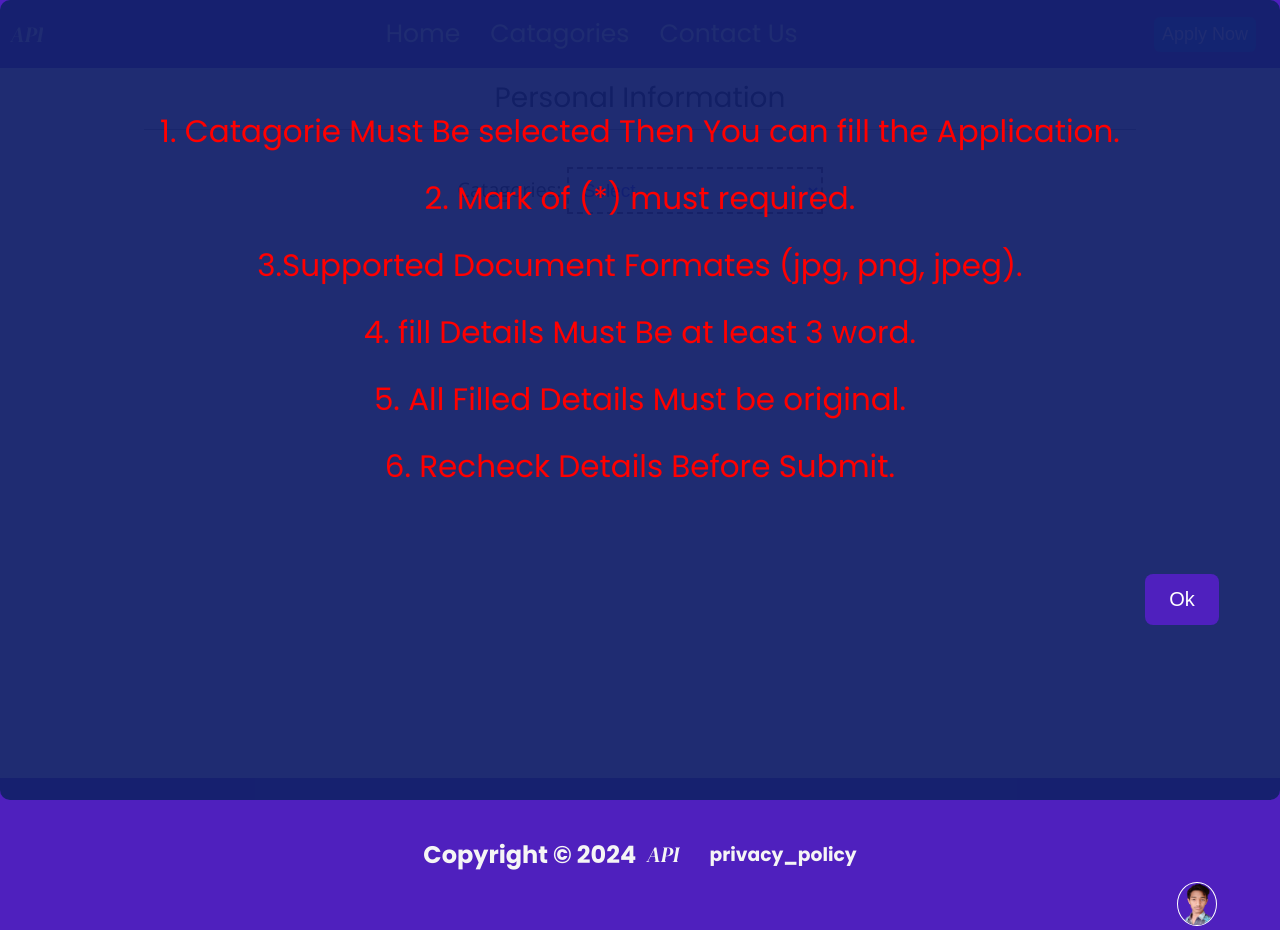
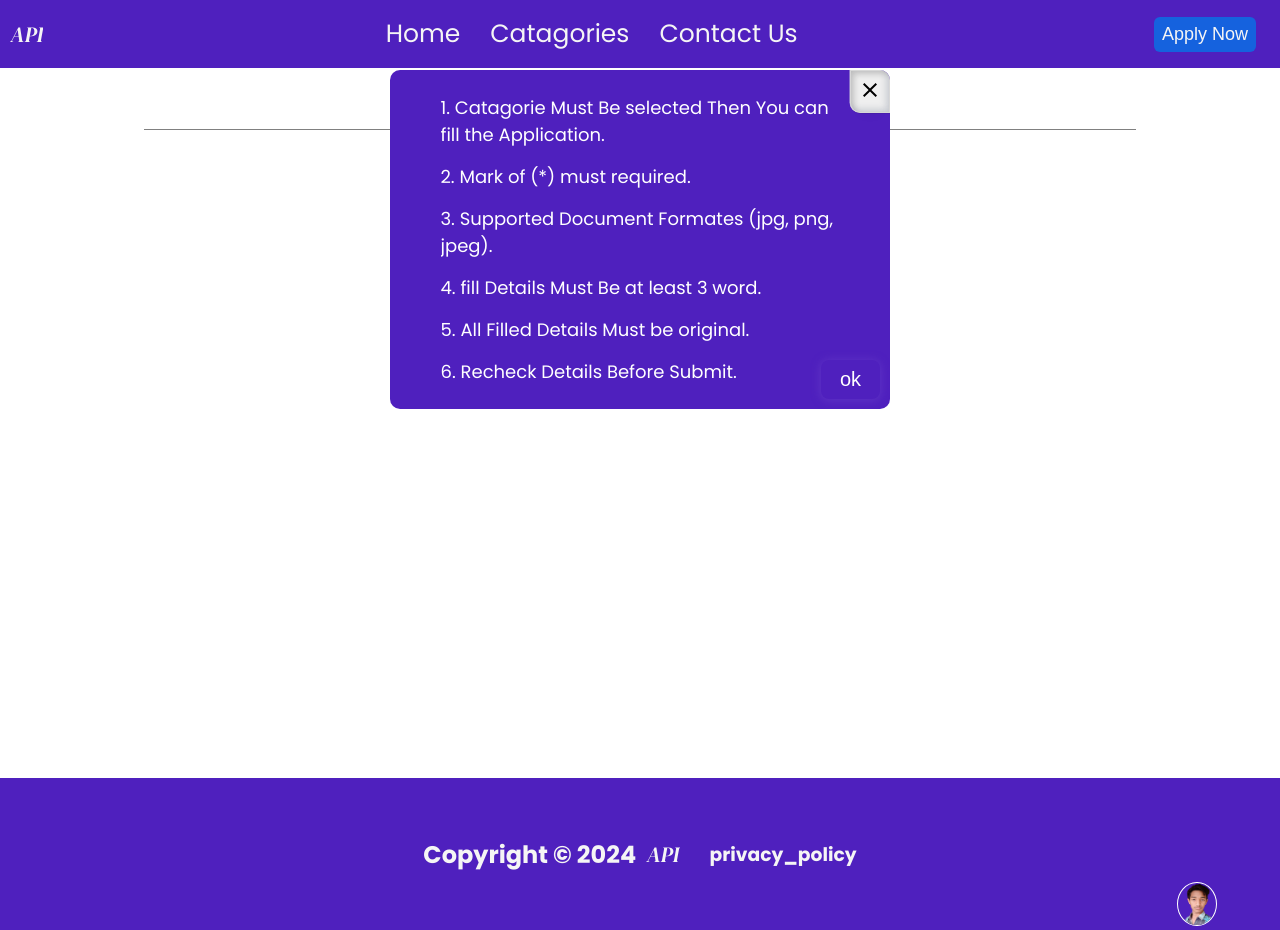
Before and after one commit to subratamondal1029/api-project, a plain HTML site: page html-files/apply.html in a window 1280 px wide. Drawn offline with nearby package versions, Linux system fonts and the light colour scheme; a web font is replaced by a local one.

Commit message:
disclaimer styling and scripting is done

```diff
--- a/css-files/apply.css
+++ b/css-files/apply.css
@@ -1,61 +1,102 @@
 @import url("https://fonts.googleapis.com/css2?family=Open+Sans&display=swap");
 @import url(style.css);
-
-
 
 /* styling apply  */
 
 /* disclaimer styling */
-
-#disclaimer {
-    /* background-color: rgb(139, 71, 71); */
+#disclaimerOverlay {
+  background: transparent;
+  position: fixed;
+  width: 100vw;
   height: 100vh;
-    width: 100vw;
-    position: fixed;
-    z-index: 130;
-    bottom: 0.1px;
-    right: 0.1px;
-    /* display: none; */
+  top: 0;
+  z-index: 11;
+  left: 0;
+  display: flex;
   justify-content: center;
-    flex-direction: column;
-    align-items: center;
+  align-items: flex-start;
 }
 
-/* main container styling */
-
-#disclaimer_container {
-    background-color: rgba(20, 33, 107, 0.95);
-    border-radius: 10px;
-    min-width: 60vw;
-    height: 100%;
-    /* border: 2px solid red; */
+#loading {
+  position: absolute;
+  inset: 0;
+  margin: auto;
+  width: 100vw;
+  height: 100vh;
+  display: flex;
+  justify-content: center;
+  align-items: center;
+  background-color: white;
 }
 
-#disclaimer_content{
-
-  margin-top: 10px;
+#loading img {
+  width: 100px;
 }
 
-/* disclaimer content styling */
-
-#disclaimer_content ul {
-    /* border: 2px solid red; */
-    text-align: center;
-    padding: 5vw;
-    margin-top: 24px;
+#disclaimerContainer {
+  max-width: 500px;
+  width: 90vw;
+  color: white;
+  background-color: var(--HFbgcolor);
+  border-radius: 10px;
+  position: relative;
+  transform: scale(0) translateY(-150%);
+  transition: all 0.3s ease-in;
+  user-select: none;
+  display: flex;
+  justify-content: center;
+  margin-top: 70px;
 }
 
-#disclaimer_content ul li {
-    padding: 10px;
-    color: red;
-    font-size: 31px;
+#disclaimerContainer.show {
+  transform: scale(1) translateY(0%);
 }
 
-/* disclaimer button styling */
+.closeBtn {
+  position: absolute;
+  right: 0;
+}
 
-#disclaimer_btn {
-    text-align: right;
-    padding-right: 4vw;
+.closeBtn.icon {
+  border: none;
+  /* background-color: #ffffff; */
+  padding: 7px;
+  border-radius: 0 0 0 10px;
+  cursor: pointer;
+  box-shadow: inset 4px 4px 6px -1px rgba(0, 0, 0, 0.2),
+    inset -4px -4px 6px -1px rgb(186 191 199 / 70%),
+    -0.5px -0.5px 0px rgb(196 190 221), 0.5px 0.5px 0px rgba(0, 0, 0, 0.15),
+    0px 12px 10px -10px rgba(0, 0, 0, 0.05);
+  border: 1px solid rgba(0, 0, 0, 0.1);
+}
+
+.closeBtn.icon img {
+  transition: all 0.2s ease-out;
+  user-select: none;
+}
+
+.closeBtn.icon:hover img {
+  transform: rotate(180deg);
+}
+
+.closeBtn.btn {
+  padding: 8px 19px;
+  bottom: 0;
+  box-shadow: 0px 1px 8px 1px #6035c5de;
+}
+
+#disclaimers {
+  box-sizing: border-box;
+  width: 85%;
+  height: 100%;
+  padding: 9px 13px;
+}
+
+.disclaimer {
+  list-style-position: inside;
+  list-style-type: decimal;
+  font-size: 18px;
+  margin-block: 15px;
 }
 
 /* form styling start  Here  */
@@ -162,13 +203,16 @@ label {
   outline: none;
 }
 
-.Dfile::-webkit-file-upload-button{
+.Dfile::-webkit-file-upload-button {
   background-color: var(--HFbgcolor);
   color: var(--HFcolor);
   padding: 6px;
   border-radius: 30px;
   cursor: pointer;
-}.Dfile::-webkit-file-upload-button:hover{color: var(--hovercolor);}
+}
+.Dfile::-webkit-file-upload-button:hover {
+  color: var(--hovercolor);
+}
 
 /* more Document Upload */
 #moreDocument {
@@ -191,7 +235,9 @@ label {
 }
 
 /* required field star  styling */
-.red{color:red;}
+.red {
+  color: red;
+}
 
 /* error massage styling start From Here */
 .input_field div {
@@ -269,7 +315,6 @@ label {
   width: 100%;
   display: flex;
   justify-content: center;
-
 }
 
 #submitBtn {
--- a/css-files/style.css
+++ b/css-files/style.css
@@ -42,7 +42,7 @@ body {
 header {
   position: fixed;
   top: 0;
-  z-index: 50;
+  z-index: 10;
 }
 
 header nav {
@@ -141,7 +141,7 @@ width: 100%;
   width: 50vw;
   height: 55vh;
   padding: 10px;
-  transition: left 1s;
+  transition: left .5s ease-in;
 }
 
 #sidenav ul {
--- a/html-files/apply.html
+++ b/html-files/apply.html
@@ -50,42 +50,24 @@
                                                     ----- Disclaimer----
                                                     -------------------->
 
-    <div id="disclaimer">
+<div id="disclaimerOverlay">
+  <div id="loading">
+    <img src="../media/images/submitload.webp" alt="load">
+  </div>
+  <div id="disclaimerContainer">
+    <button class="closeBtn icon"><img src="../media/images/close.webp" alt="close"></button>
+    <button class="closeBtn btn">ok</button>
 
-      <div id="disclaimer_container">
-        <div id="disclaimer_content">
-          <ul>
-            <li><p>
-              1. Catagorie Must Be selected Then You can fill the Application.
-            </p>
-            </li>
-            <li><p>
-              2. Mark of (*) must required.
-            </p>
-            </li>
-            <li> <p>
-              3.Supported Document Formates (jpg, png, jpeg).
-            </p>
-            </li>
-            <li><p>
-              4. fill Details Must Be at least 3 word.
-            </p>
-            </li>
-            <li><p>
-              5. All Filled Details Must be original.
-            </p>
-            </li>
-            <li><p>
-              6. Recheck Details Before Submit.
-            </p>
-            </li>
-          </ul>
-        </div>
-        <div id="disclaimer_btn">
-          <button class="btn">Ok</button>
-        </div>
-      </div>
-    </div>
+    <ul id="disclaimers" >
+      <li class="disclaimer">Catagorie Must Be selected Then You can fill the Application.</li>
+      <li class="disclaimer">Mark of (*) must required.</li>
+      <li class="disclaimer">Supported Document Formates (jpg, png, jpeg).</li>
+      <li class="disclaimer">fill Details Must Be at least 3 word.</li>
+      <li class="disclaimer">All Filled Details Must be original.</li>
+      <li class="disclaimer">Recheck Details Before Submit.</li>
+    </ul>
+  </div>
+</div>
 
 
     <!--------------------
--- a/js-files/apply.js
+++ b/js-files/apply.js
@@ -1,8 +1,35 @@
 // disclaimer hide function start from Here
 
-document.querySelector("#disclaimer_btn .btn").addEventListener("click", () => {
-    document.getElementById("disclaimer").style.display = "none";
-});
+// Function to prevent scrolling
+function preventScroll(e) {
+    e.preventDefault();
+}
+
+const disclaimerContainer = document.getElementById("disclaimerContainer")
+const disclaimerOverlay =document.getElementById('disclaimerOverlay')
+window.onload = () =>{
+    document.getElementById('loading').style.display = "none"
+    disclaimerContainer.classList.add('show')
+
+    // Add event listeners to prevent scrolling
+window.addEventListener('wheel', preventScroll, { passive: false });
+window.addEventListener('touchmove', preventScroll, { passive: false });
+}
+
+const closeBtns = document.querySelectorAll(".closeBtn")
+closeBtns.forEach((close) =>{
+    close.addEventListener("click", () => {
+       disclaimerContainer.classList.remove('show')
+       setTimeout(() => disclaimerOverlay.style.display = "none", 500)
+
+    //    remove scrolling prevantion
+        window.removeEventListener('wheel', preventScroll);
+        window.removeEventListener('touchmove', preventScroll);
+    });
+})
+
+
+
 
 // form switching function start from Here
 
```
Also changed, not shown: html-files/personality.html (+1 -1 lines), html-files/work.html (+1 -1 lines). Lines whose indentation alone changed are shown as unchanged.
